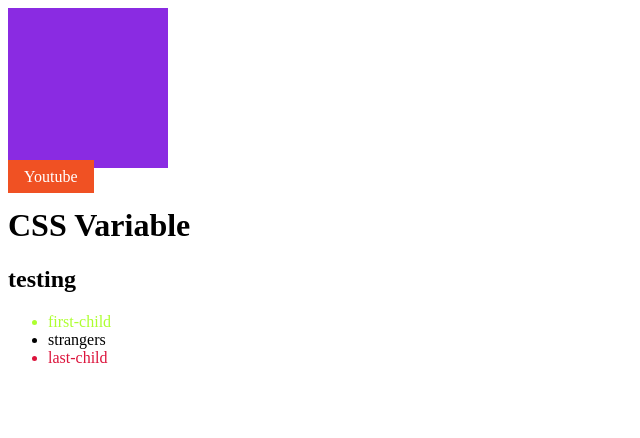
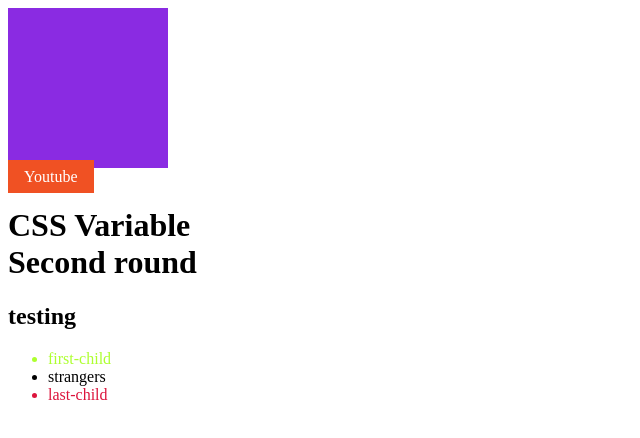
Before and after one commit to phantringuyen/SE_Sales-Courses, a plain HTML site: page CSS-pseudo-class/index.html in a window 1280 px wide. Shown: the whole page, without its empty margins (0-640 px from the left). Drawn offline with Linux system fonts and the light colour scheme.

Commit message:
Update index.html

```diff
--- a/CSS-pseudo-class/index.html
+++ b/CSS-pseudo-class/index.html
@@ -12,7 +12,7 @@
         <a class="button" href="https://www.youtube.com/">Youtube</a>
 
         <div>
-            <h1>CSS Variable</h1>
+            <h1>CSS Variable <br>Second round</h1>
             <h2>testing</h2>
             <ul>
                 <li>first-child</li>
```
